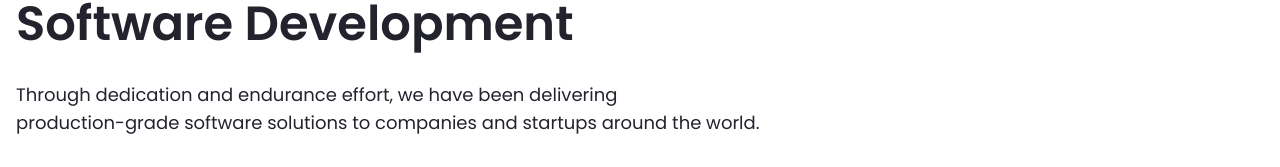
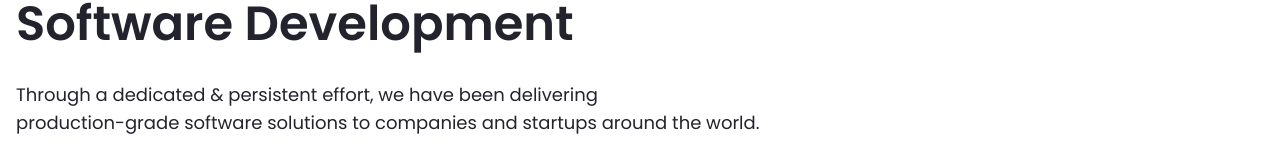
Before and after one commit to nongdan-dev/website, a React (Vite) app: page / in a window 1280 px wide. Shown: the part 251-418 px from the top of the page. Built offline with nearby package versions, Linux system fonts and the light colour scheme.

Commit message:
Update label

```diff
--- a/src/pages/Home/Hero.tsx
+++ b/src/pages/Home/Hero.tsx
@@ -9,7 +9,7 @@ function Hero() {
         Practical <LineBreak className='md:inline' /> Software Development
       </h1>
       <p className='mt-6 text-balance text-lg'>
-        Through dedication and endurance effort, we have been delivering{' '}
+        Through a dedicated & persistent effort, we have been delivering{' '}
         <LineBreak /> production-grade software solutions to companies and
         startups around the world.
       </p>
```
